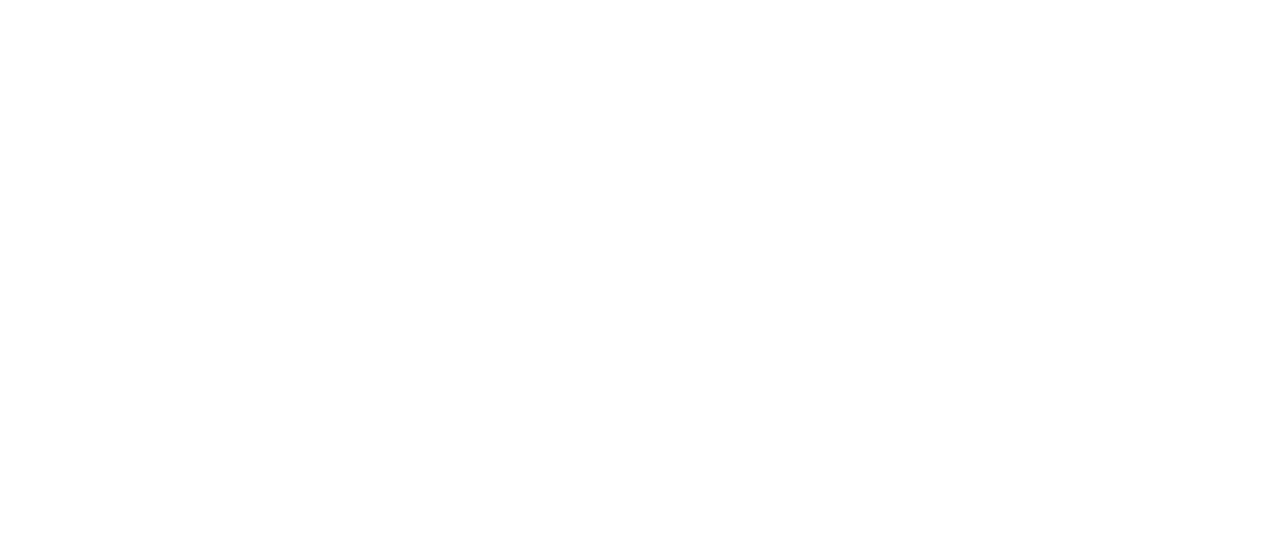
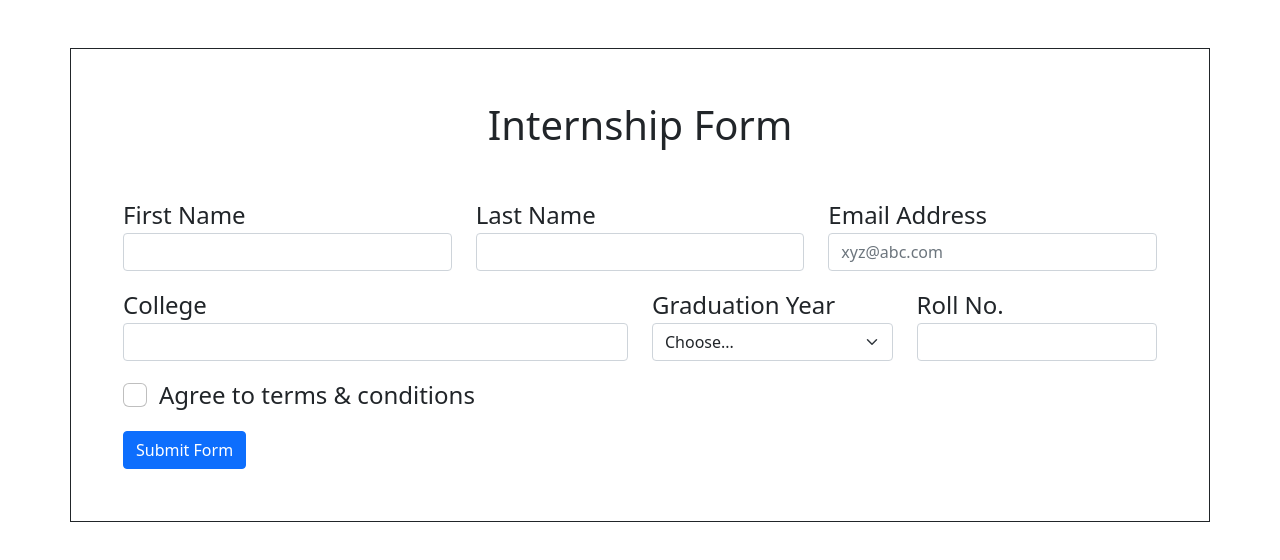
Before and after one commit to acciojob/bootstrap-form-easy-yadavp473131, a website: page main.html in a window 1280 px wide. Drawn offline with nearby package versions, Linux system fonts and the light colour scheme.

Commit message:
created a submission

```diff
--- a/main.html
+++ b/main.html
@@ -4,10 +4,86 @@
 
 <head>
 	<link rel="stylesheet" href="styles.css">
+	    <link href="https://cdn.jsdelivr.net/npm/bootstrap@5.0.2/dist/css/bootstrap.min.css" rel="stylesheet"
+        integrity="sha384-EVSTQN3/azprG1Anm3QDgpJLIm9Nao0Yz1ztcQTwFspd3yD65VohhpuuCOmLASjC" crossorigin="anonymous">
 </head>
 
 <body>
 	<!-- the entire body must be written by student -->
+	 <div class="container mt-5 p-1 fs-4 border border-dark">
+        <h1 class="text-center mt-5">Internship Form</h1>
+        <form class="m-5 needs-validation" novalidate>
+            <div class="row">
+                <div class="col">
+                    <label for="first-name-input">First Name</label>
+                    <input id="first-name-input" type="text" class="form-control" placeholder=""
+                        aria-label="First name" required>
+                    <div class="invalid-feedback">
+                        First name required!
+                    </div>
+                </div>
+                <div class="col">
+                    <label for="last-name-input">Last Name</label>
+                    <input id="last-name-input" type="text" class="form-control" placeholder=""
+                        aria-label="Last name" required>
+                    <div class="invalid-feedback">
+                        Last name required!
+                    </div>
+                </div>
+                <div class="col">
+                    <label for="email-input">Email Address</label>
+                    <input id="email-input" type="text" class="form-control" placeholder="xyz@abc.com"
+                        aria-label="Email address" required>
+                    <div class="invalid-feedback">
+                        Email required!
+                    </div>
+                </div>
+            </div>
+            <div class="row mt-3">
+                <div class="col-6">
+                    <label for="college-input">College</label>
+                    <input id="college-input" type="text" class="form-control" placeholder=""
+                        aria-label="College name" required>
+                    <div class="invalid-feedback">
+                        Please provide a valid college.
+                    </div>
+                </div>
+                <div class="col-3">
+                    <label for="graduation-year-input" class="input-group-sm">Graduation Year</label>
+                    <select class="form-select" id="graduation-year-input" aria-label="Graduation year"
+                        required>
+                        <option selected disabled value="">Choose...</option>
+                        <option value="1">2020</option>
+                        <option value="2">2021</option>
+                        <option value="3">2022</option>
+                        <option value="4">2023</option>
+                    </select>
+                    <div class="invalid-feedback">
+                        Please provide a valid Graduation Year.
+                    </div>
+                </div>
+                <div class="col-3">
+                    <label for="roll-no-input">Roll No.</label>
+                    <input id="roll-no-input" type="text" class="form-control" placeholder=""
+                        aria-label="Roll number" required>
+                    <div class="invalid-feedback">
+                        Please provide a valid Roll no.
+                    </div>
+                </div>
+            </div>
+            <div class="form-check mt-3">
+                <input id="conditions-checkbox" class="form-check-input" type="checkbox" value=""
+                    id="flexCheckDefault" required>
+                <label class="form-check-label" for="conditions-checkbox">
+                    Agree to terms & conditions
+                </label>
+                <div class="invalid-feedback">
+                    You must agree before submitting
+                </div>
+            </div>
+            <button type="submit" class="btn btn-primary mt-3">Submit Form</button>
+        </form>
+    </div>
     <script type="text/javascript" src="./script.js">
 </script>
 
--- a/script.js
+++ b/script.js
@@ -1 +1,20 @@
 //your code here
+        (function () {
+            'use strict'
+
+            // Fetch all the forms we want to apply custom Bootstrap validation styles to
+            var forms = document.querySelectorAll('.needs-validation')
+
+            // Loop over them and prevent submission
+            Array.prototype.slice.call(forms)
+                .forEach(function (form) {
+                    form.addEventListener('submit', function (event) {
+                        if (!form.checkValidity()) {
+                            event.preventDefault()
+                            event.stopPropagation()
+                        }
+
+                        form.classList.add('was-validated')
+                    }, false)
+                })
+        })()
```
